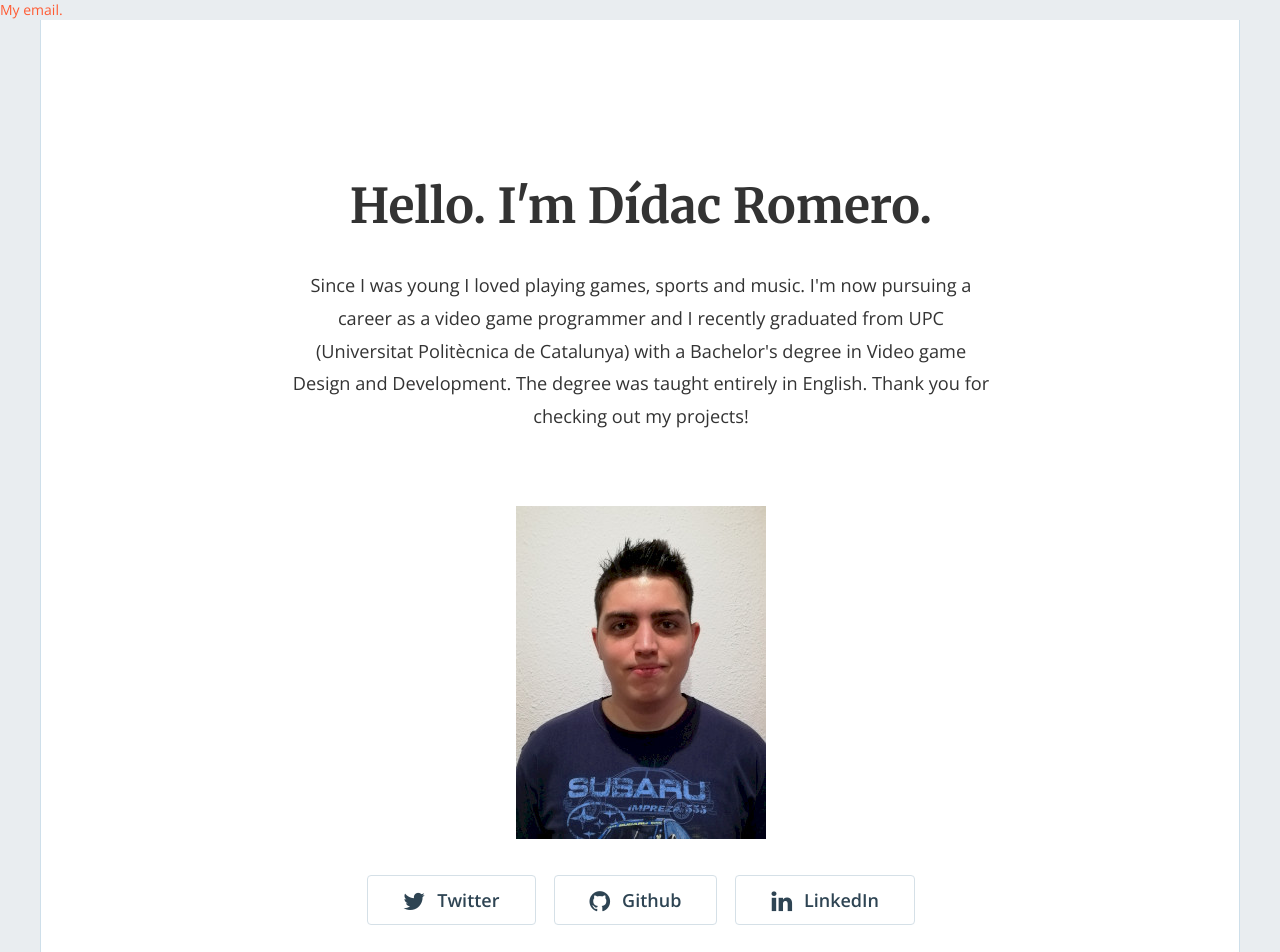
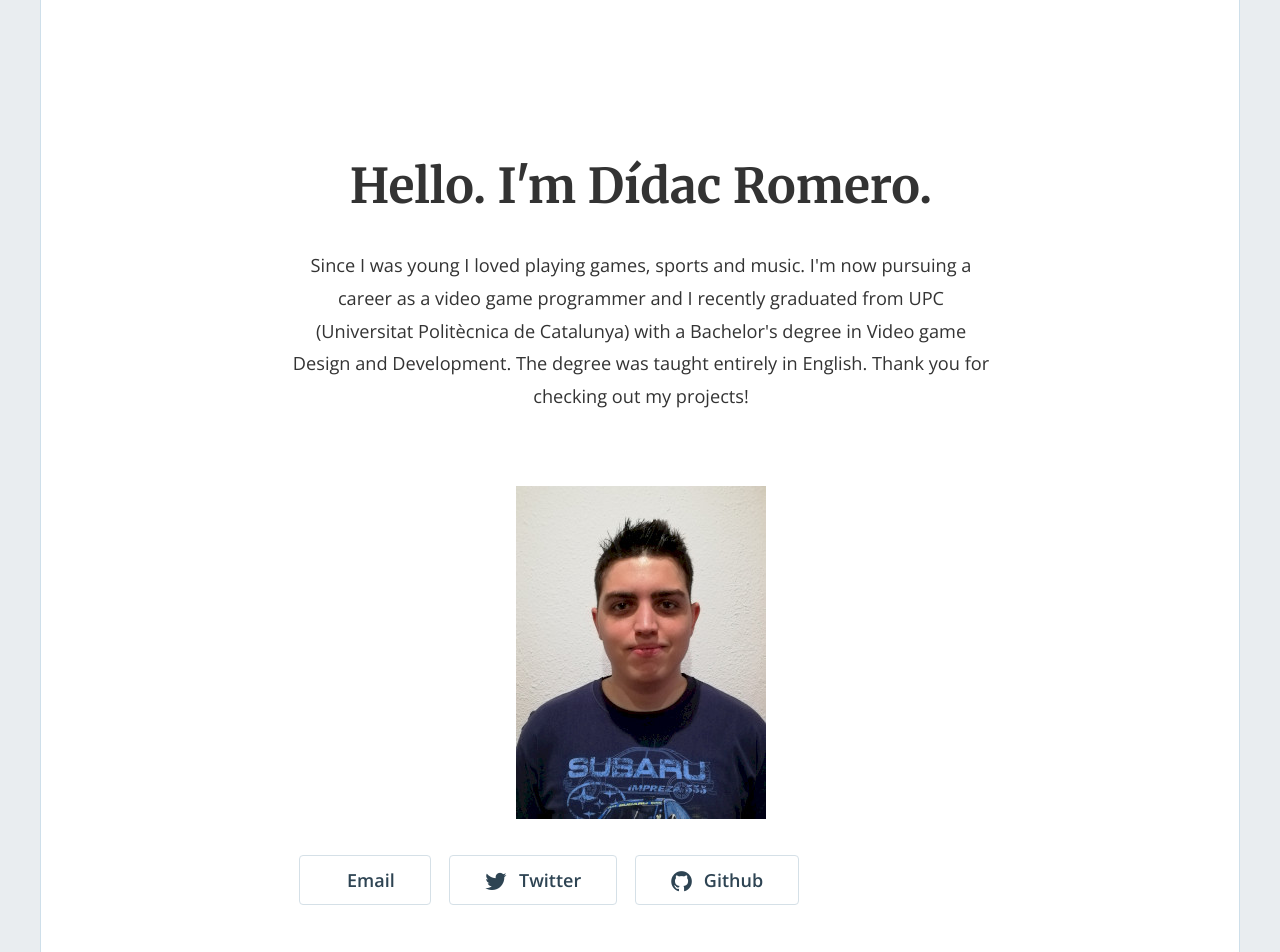
Before and after one commit to DidacRomero/didacromero.github.io, a Jekyll site: the page built from index.html, in a window 1280 px wide and 1400 px high. Shown: the top 952 px of the window. Built offline with Jekyll 4.4.1, drawn with Linux system fonts in a browser that asks for light colours; nearby versions of some CDN libraries; the list of posts is cut into pages by our own code.

Commit message:
Showing Email from Home Header

```diff
--- a/_includes/header.html
+++ b/_includes/header.html
@@ -13,10 +13,6 @@
   <!-- RSS -->
   <link rel="alternate" type="application/rss+xml" title="{{ site.title }} - {{ site.description }}" href="{{ site.url }}/feed.xml">
   <link rel="alternate" type="application/atom+xml" title="{{ site.title }} - {{ site.description }}" href="{{ site.url }}/atom.xml">
-
-
-  <a href="devlusive@gmail.com">My email.</a>
-
 
   <!-- Favicons -->
   <link rel="icon" href="{{ site.url }}/img/favicon.png">
--- a/_includes/home-hero.html
+++ b/_includes/home-hero.html
@@ -29,6 +29,9 @@
 
           <div class="hero-buttons">
 
+			{% if site.email != '' %}
+              <a href="{{ site.email }}"><button class="btn btn-default btn-lg"><i class="fa fa-email fa-lg"></i>Email</button></a>
+            {% endif %}
             {% if site.twitter_username != '' %}
               <a href="https://twitter.com/{{ site.twitter_username }}"><button class="btn btn-default btn-lg"><i class="fa fa-twitter fa-lg"></i>Twitter</button></a>
             {% endif %}
@@ -37,6 +40,7 @@
             {% endif %}
             {% if site.linkedin_url != '' %}
               <a href="{{ site.linkedin_url }}"><button class="btn btn-default btn-lg"><i class="fa fa-linkedin fa-lg"></i>LinkedIn</button></a>
+
             {% endif %}
 
           </div>
```
